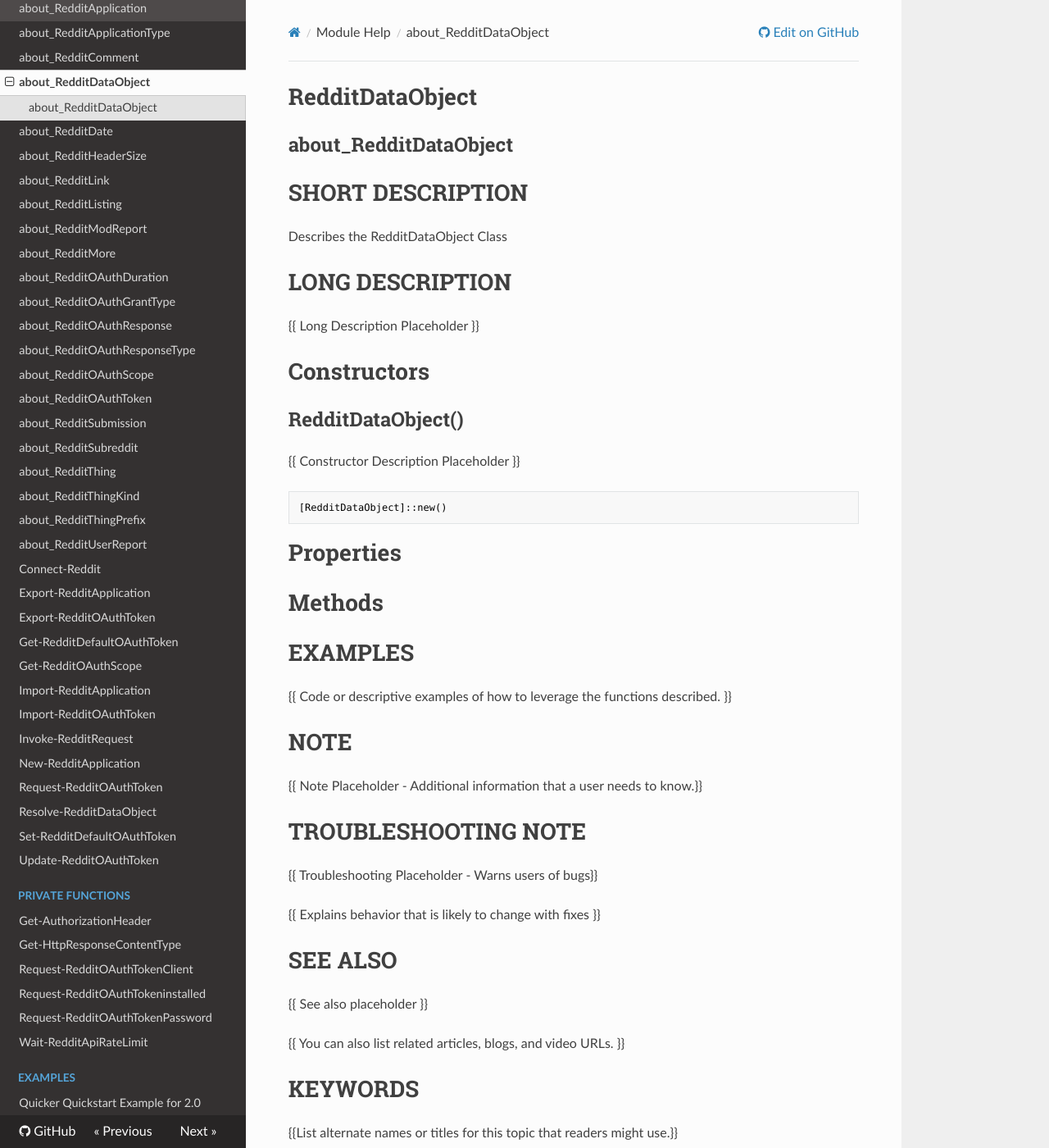
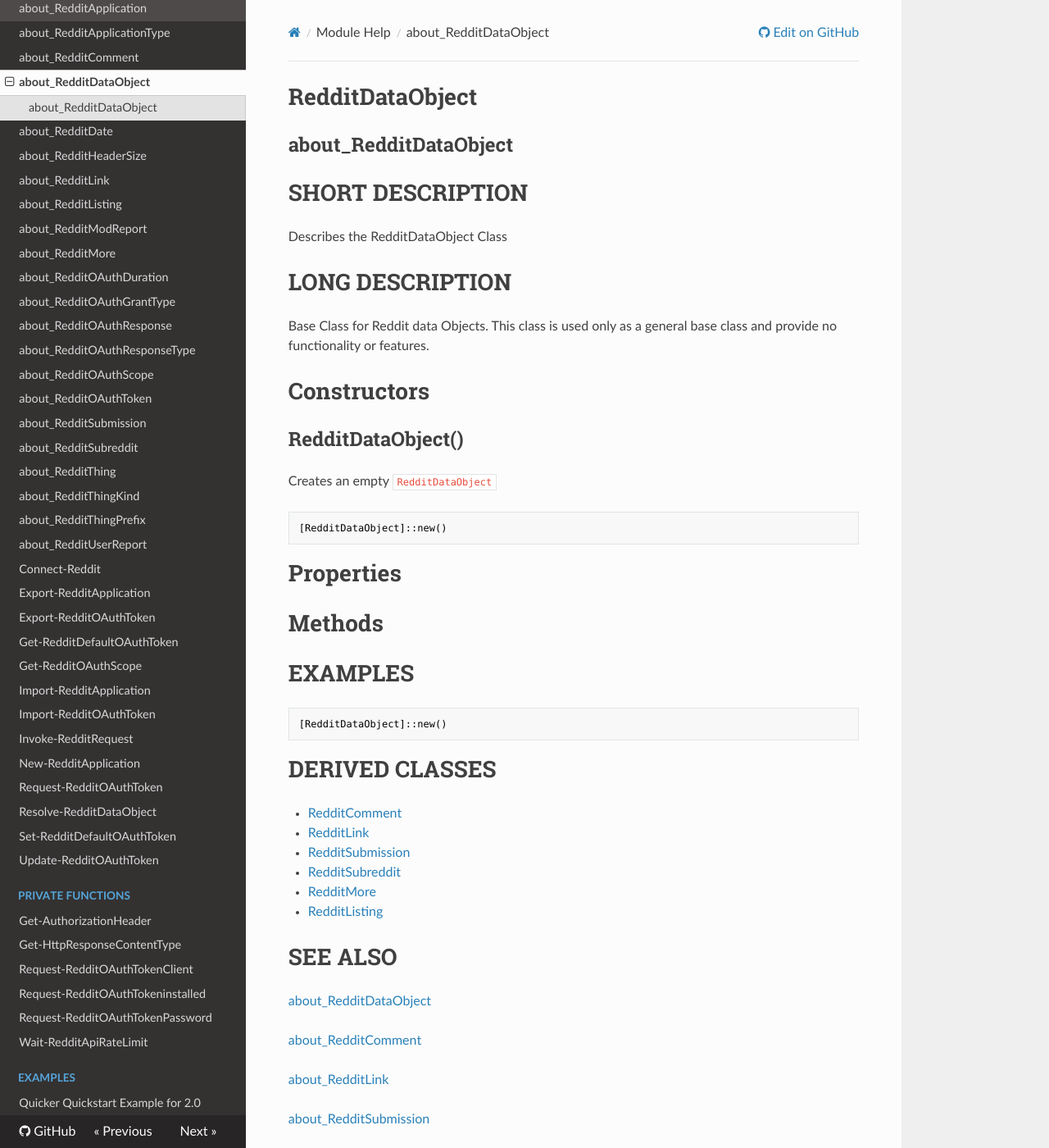
Before and after one commit to markekraus/PSRAW, an MkDocs documentation site: the page built from docs/Module/about_RedditDataObject.md, in a window 1280 px wide and 1400 px high. Shown: the whole window at 82% size. Built offline with MkDocs 1.6.1, drawn with Linux system fonts in a browser that asks for light colours; nearby versions of some CDN libraries; old or Windows-style settings are respelled for this version of MkDocs; some of the changed text lies outside the part shown.

Commit message:
[ci skip] More doc updates

````diff
--- a/docs/Module/about_RedditDataObject.md
+++ b/docs/Module/about_RedditDataObject.md
@@ -5,12 +5,12 @@
 Describes the RedditDataObject Class
 
 # LONG DESCRIPTION
-{{ Long Description Placeholder }}
+Base Class for Reddit data Objects. This class is used only as a general base class and provide no functionality or features.
 
 
 # Constructors
 ## RedditDataObject()
-{{ Constructor Description Placeholder }}
+Creates an empty `RedditDataObject`
 
 ```powershell
 [RedditDataObject]::new()
@@ -22,25 +22,32 @@ Describes the RedditDataObject Class
 # Methods
 
 # EXAMPLES
-{{ Code or descriptive examples of how to leverage the functions described. }}
+```powershell
+[RedditDataObject]::new()
+```
 
-# NOTE
-{{ Note Placeholder - Additional information that a user needs to know.}}
-
-# TROUBLESHOOTING NOTE
-{{ Troubleshooting Placeholder - Warns users of bugs}}
-
-{{ Explains behavior that is likely to change with fixes }}
+# DERIVED CLASSES
+* [RedditComment](https://psraw.readthedocs.io/en/latest/Module/about_RedditComment)
+* [RedditLink](https://psraw.readthedocs.io/en/latest/Module/about_RedditLink)
+* [RedditSubmission](https://psraw.readthedocs.io/en/latest/Module/about_RedditSubmission)
+* [RedditSubreddit](https://psraw.readthedocs.io/en/latest/Module/about_RedditSubreddit)
+* [RedditMore](https://psraw.readthedocs.io/en/latest/Module/about_RedditMore)
+* [RedditListing](https://psraw.readthedocs.io/en/latest/Module/about_RedditListing)
 
 # SEE ALSO
-{{ See also placeholder }}
 
-{{ You can also list related articles, blogs, and video URLs. }}
+[about_RedditDataObject](https://psraw.readthedocs.io/en/latest/Module/Resolve-RedditDataObject)
 
-# KEYWORDS
-{{List alternate names or titles for this topic that readers might use.}}
+[about_RedditComment](https://psraw.readthedocs.io/en/latest/Module/about_RedditComment)
 
-- {{ Keyword Placeholder }}
-- {{ Keyword Placeholder }}
-- {{ Keyword Placeholder }}
-- {{ Keyword Placeholder }}
+[about_RedditLink](https://psraw.readthedocs.io/en/latest/Module/about_RedditLink)
+
+[about_RedditSubmission](https://psraw.readthedocs.io/en/latest/Module/about_RedditSubmission)
+
+[about_RedditSubreddit](https://psraw.readthedocs.io/en/latest/Module/about_RedditSubreddit)
+
+[about_RedditMore](https://psraw.readthedocs.io/en/latest/Module/about_RedditMore)
+
+[about_RedditListing](https://psraw.readthedocs.io/en/latest/Module/about_RedditListing)
+
+[https://psraw.readthedocs.io/](https://psraw.readthedocs.io/)
````
Also changed, not shown: docs/Module/about_RedditApiResponse.md (+2 -0 lines), docs/Module/about_RedditThing.md (+16 -10 lines).
